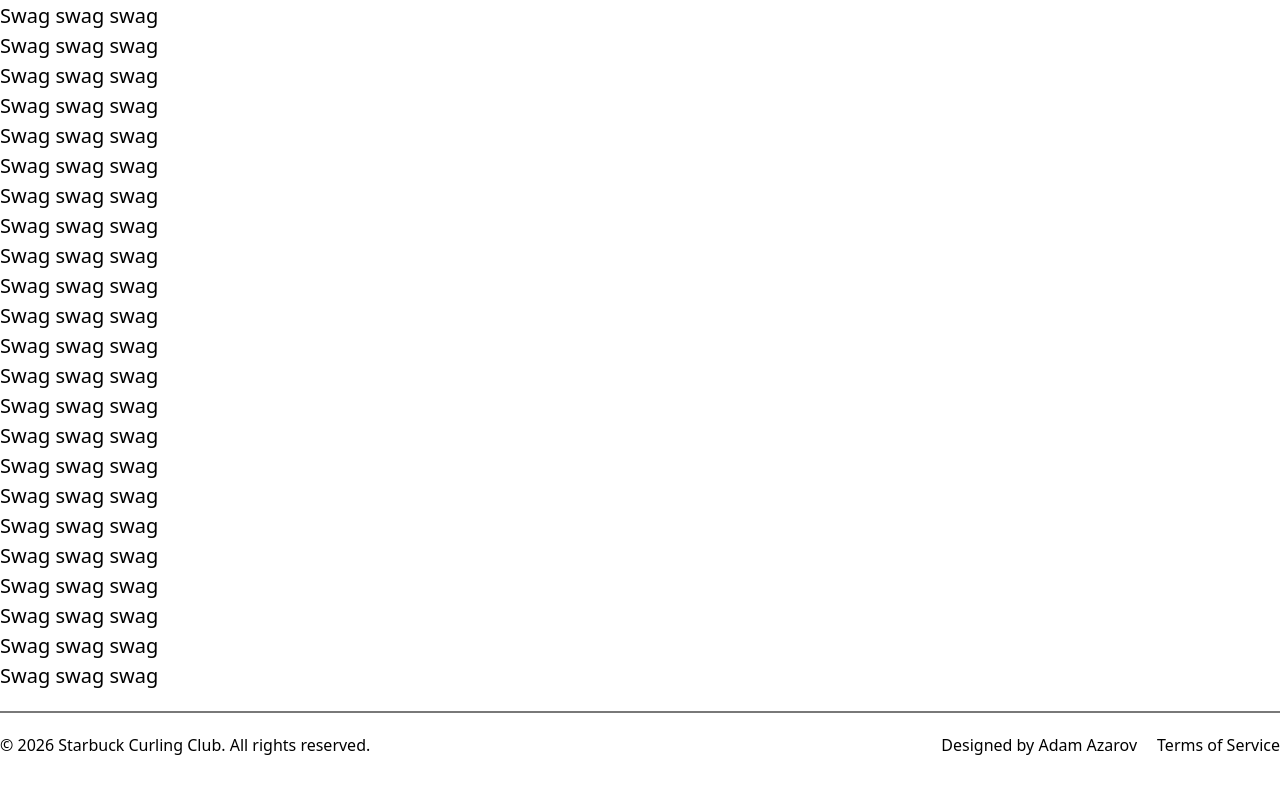
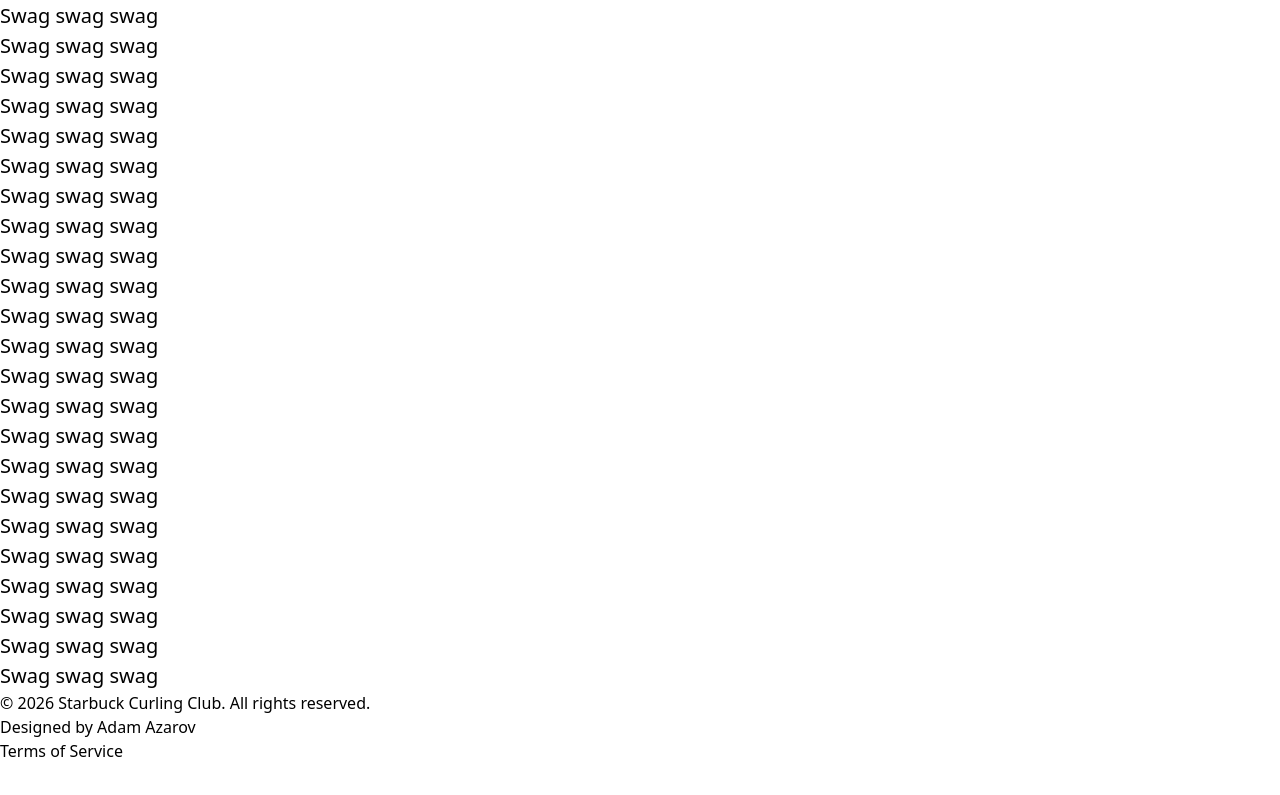
Before and after one commit to Azarov204/starbuck-curling, a React (Vite) app: page /starbuck-curling/merch in a window 1280 px wide. Shown: the part 879-1674 px from the top of the page. After the commit the page ends 1642 px from the top, so only its background shows below. Built offline with nearby package versions, Linux system fonts and the light colour scheme.

Commit message:
Remove Footer css for tailwind

```diff
--- a/src/components/Footer/Footer.css
+++ /dev/null
@@ -1,14 +0,0 @@
-.footer {
-  margin: 20px auto;
-  display: flex;
-  align-items: center;
-  justify-content: space-between;
-  border-top: 2px solid #797979;
-  padding: 20px 0;
-}
-
-.footer ul li {
-  list-style: none;
-  display: inline-block;
-  margin-left: 20px;
-}
--- a/src/components/Footer/Footer.jsx
+++ b/src/components/Footer/Footer.jsx
@@ -1,5 +1,3 @@
-import "./Footer.css";
-
 const Footer = () => {
   const year = new Date().getFullYear();
 
```
